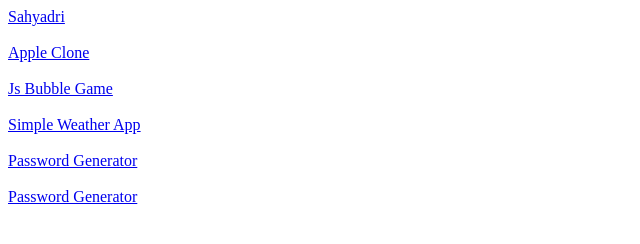
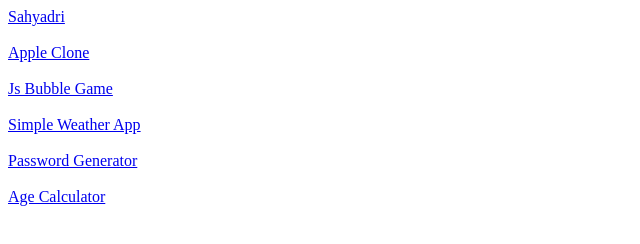
Before and after one commit to sanketshinde3001/sanketshinde3001.github.io, a plain HTML site: page index.html in a window 1280 px wide. Shown: the full height of the page, 0-640 px from the left. Drawn offline with Linux system fonts and the light colour scheme.

Commit message:
Update index.html

```diff
--- a/index.html
+++ b/index.html
@@ -22,7 +22,7 @@
         <a href="2 Password Generator/index.html" target="_blank">Password Generator</a>
         <br>
         <br>
-        <a href="3 Age Caluculator/index.html" target="_blank">Password Generator</a>
+        <a href="3 Age Caluculator/index.html" target="_blank">Age Calculator</a>
 
     </div>
 </body>
```
